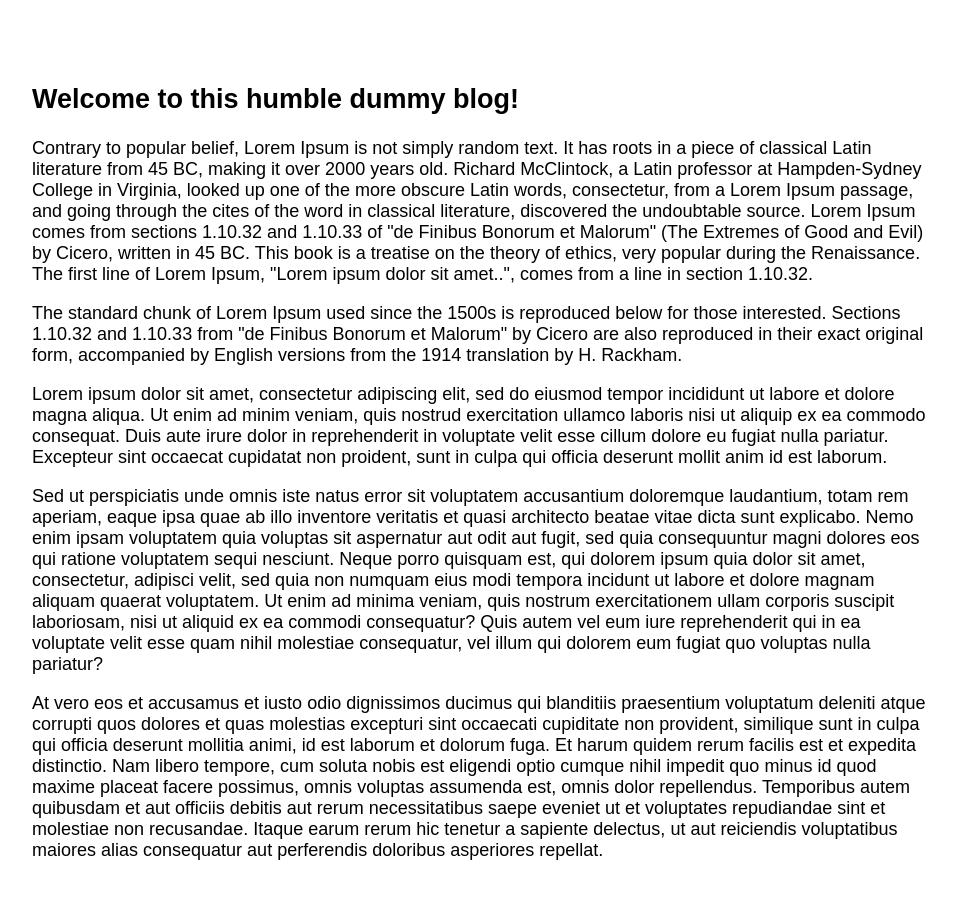
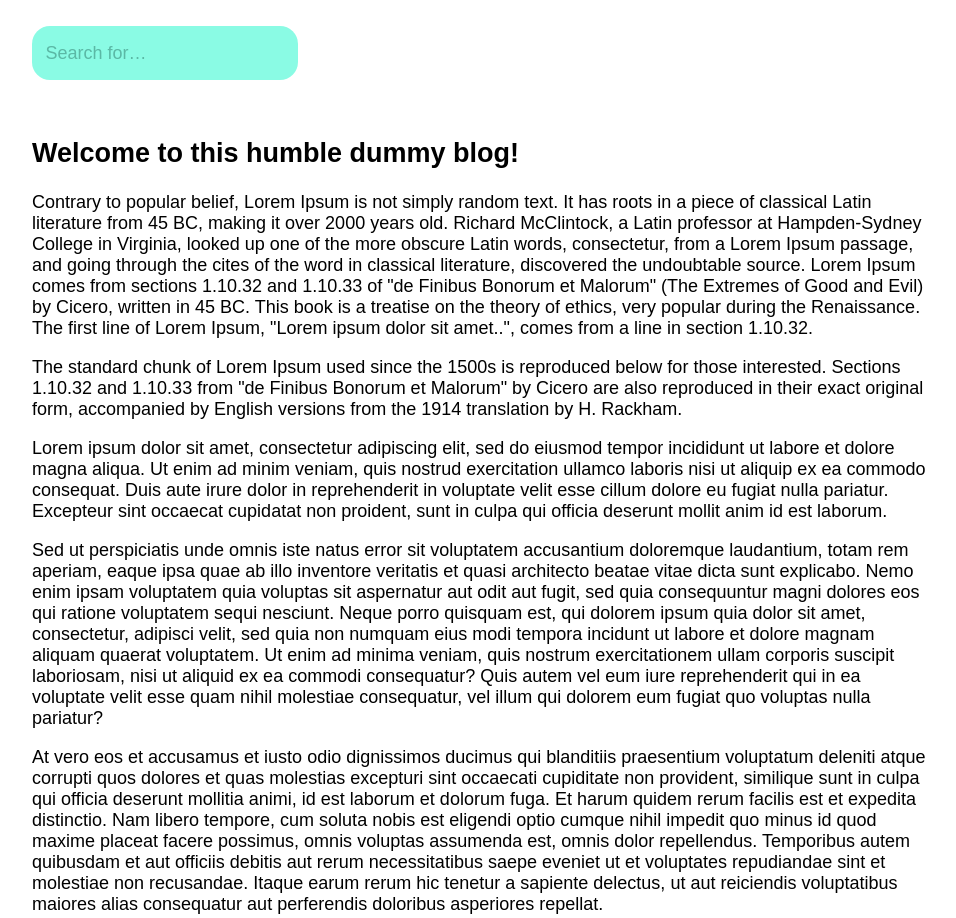
Before and after one commit to karoliusz/searchboxjs, a website: page demo/index.html in a window 1280 px wide. Shown: the whole page, without its empty margins (158-1114 px from the left). Drawn offline with Linux system fonts and the light colour scheme.

Commit message:
Wire up SearchBox in the demo

```diff
--- /dev/null
+++ b/demo/demo.js
@@ -0,0 +1,14 @@
+const searchInput = document.getElementById('searchInput');
+const { SearchBox, SearchBoxJSONDataSource } = SearchBoxJS;
+
+if (searchInput) {
+    const searchInputDataSource = new SearchBoxJSONDataSource('./index.json');
+    const searchInputComponent = new SearchBox(
+        searchInput,
+        searchInputDataSource,
+        '<span>{{title}}</span>',
+        ['title']
+    );
+
+    console.log(searchInputComponent);
+}
--- a/demo/index.html
+++ b/demo/index.html
@@ -9,9 +9,12 @@
         <link rel="stylesheet" href="searchboxjs.min.css">
         <link rel="stylesheet" href="demo.css">
         <script defer src="searchboxjs.min.js"></script>
+        <script defer src="demo.js"></script>
     </head>
     <body>
-        <header></header>
+        <header>
+            <input id="searchInput" type="text" placeholder="Search for…">
+        </header>
         <main>
             <article class="blogPost">
                 <h1>Welcome to this humble dummy blog!</h1>
```
Also changed, not shown: demo/searchboxjs.min.css, demo/searchboxjs.min.js, dist/searchboxjs.d.ts, dist/searchboxjs.js, dist/searchboxjs.min.css, dist/searchboxjs.min.js, 3 other files.
